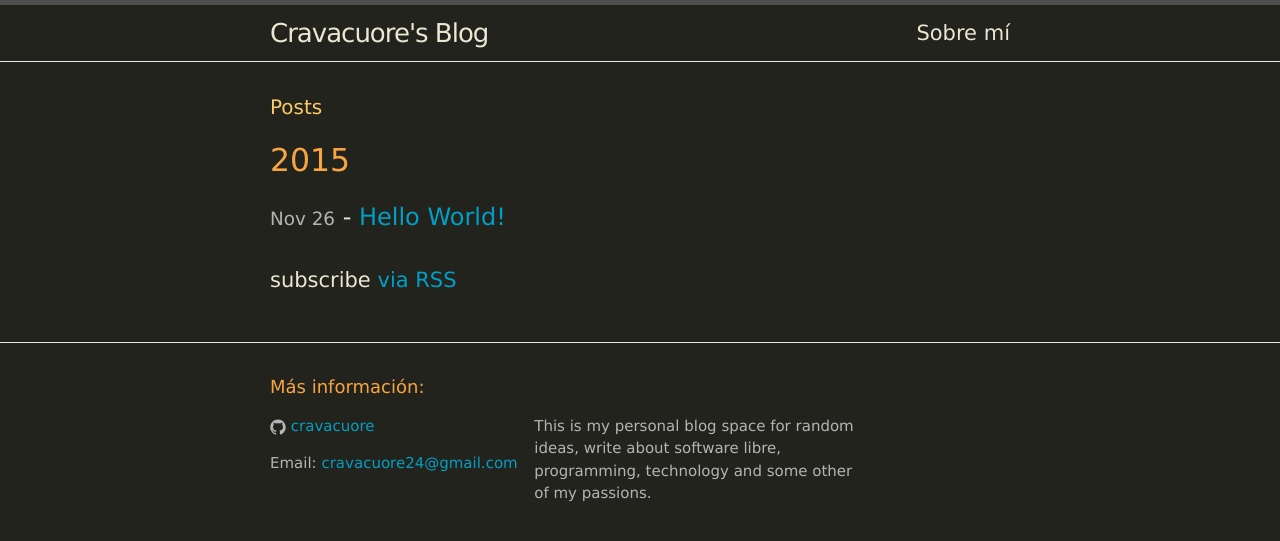
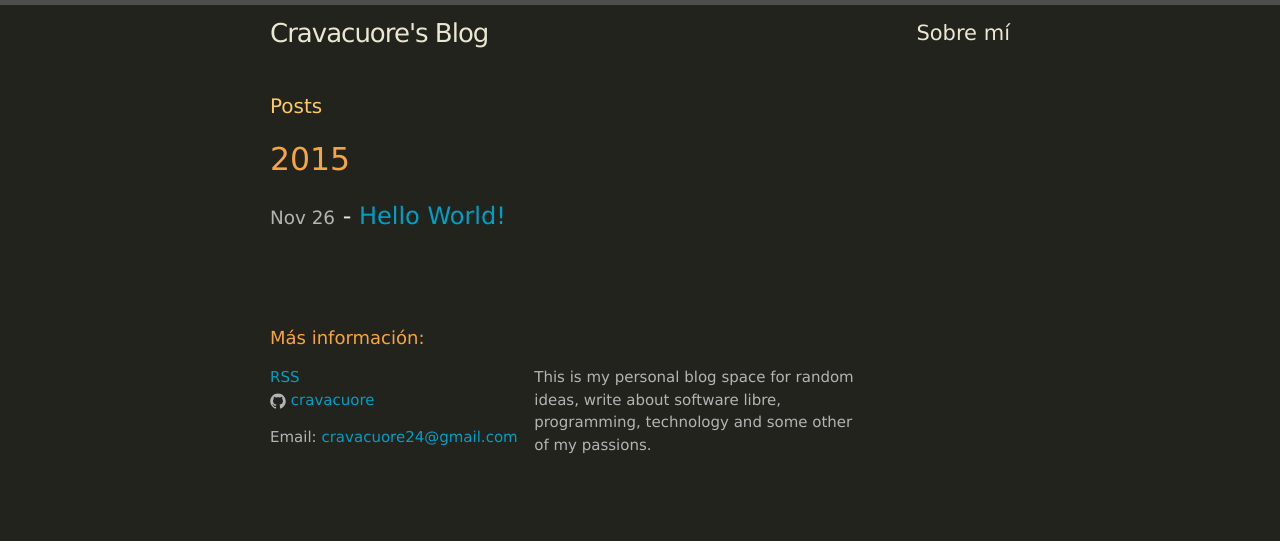
Before and after one commit to cravacuore/blog, a Jekyll site: the page built from index.html, in a window 1280 px wide. Shown: the top 541 px of the page. Built offline with Jekyll 4.4.1, drawn with Linux system fonts in a browser that asks for light colours.

Commit message:
Removed header and footer borders + moved rss link to footer

```diff
--- a/_includes/footer.html
+++ b/_includes/footer.html
@@ -7,6 +7,9 @@
     <div class="footer-col-wrapper">
       <div class="footer-col footer-col-1">
         <ul class="footer-list">
+          <li>
+            <a href="{{ "/feed.xml" | prepend: site.baseurl }}">RSS</a>
+          </li>
           {% if site.github_username %}
           <li>
             {% include icon-github.html username=site.github_username %}
--- a/_sass/_layout.scss
+++ b/_sass/_layout.scss
@@ -3,7 +3,7 @@
  */
 .site-header {
     border-top: 5px solid $grey-color-dark;
-    border-bottom: 1px solid $grey-color-light;
+    // border-bottom: 1px solid $grey-color-light;
     min-height: 56px;
 
     // Positioning context for the mobile navigation icon
@@ -98,7 +98,7 @@
  * Site footer
  */
 .site-footer {
-    border-top: 1px solid $grey-color-light;
+    // border-top: 1px solid $grey-color-light;
     padding: $spacing-unit 0;
 }
 
--- a/index.html
+++ b/index.html
@@ -23,6 +23,4 @@
     {% endfor %}
   </ul>
 
-  <p class="rss-subscribe">subscribe <a href="{{ "/feed.xml" | prepend: site.baseurl }}">via RSS</a></p>
-
 </div>
```
